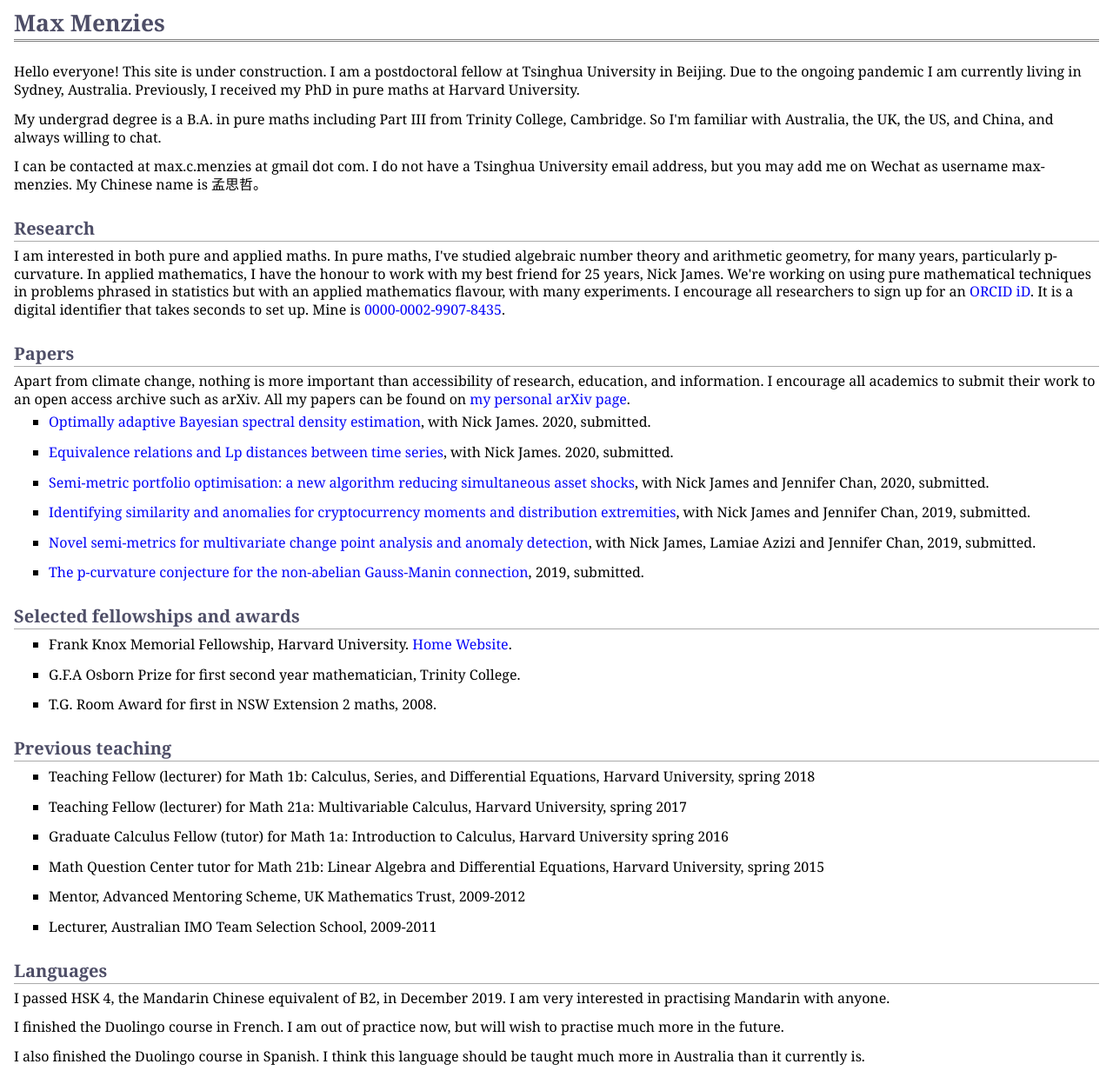
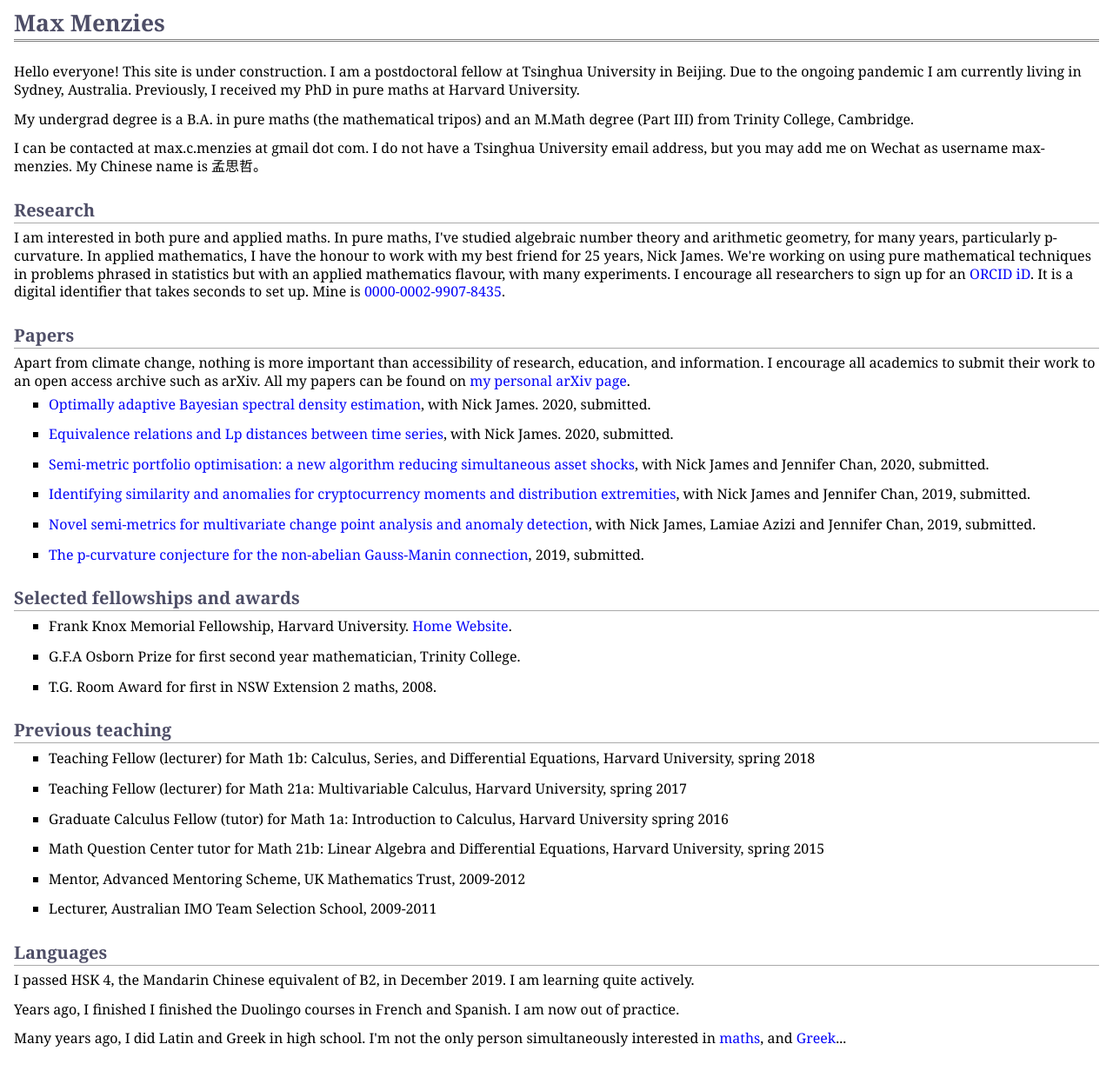
Before and after one commit to MaxMenzies/maxmenzies.com, a Jekyll site: the page index.html, which Jekyll copies as it is, in a window 1280 px wide. Shown: the whole page at 87% size. Built offline with Jekyll 4.4.1, drawn with Linux system fonts in a browser that asks for light colours; after the commit the page ends 1226 px from its top, so only the background shows below that.

Commit message:
Update index.html

```diff
--- a/index.html
+++ b/index.html
@@ -14,7 +14,7 @@
 </div>
 <p>Hello everyone! This site is under construction. I am a postdoctoral fellow at Tsinghua University in Beijing. Due to the ongoing pandemic I am currently living in Sydney, Australia. Previously, I received my PhD in pure maths at Harvard University.
 </p>
-<p>My undergrad degree is a B.A. in pure maths including Part III from Trinity College, Cambridge. So I'm familiar with Australia, the UK, the US, and China, and always willing to chat.</p>
+<p>My undergrad degree is a B.A. in pure maths (the mathematical tripos) and an M.Math degree (Part III) from Trinity College, Cambridge.</p>
 <p>I can be contacted at max.c.menzies at gmail dot com. I do not have a Tsinghua University email address, but you may add me on Wechat as username max-menzies. My Chinese name is 孟思哲。</p>
 <h2>Research</h2>
 <p>I am interested in both pure and applied maths. In pure maths, I've studied algebraic number theory and arithmetic geometry, for many years, particularly p-curvature. In applied mathematics, I have the honour to work with my best friend for 25 years, Nick James. We're working on using pure mathematical techniques in problems phrased in statistics but with an applied mathematics flavour, with many experiments. I encourage all researchers to sign up for an <a href="https://orcid.org">ORCID iD</a>. It is a digital identifier that takes seconds to set up. Mine is <a href="https://orcid.org/0000-0002-9907-8435.">0000-0002-9907-8435</a>.
@@ -85,9 +85,9 @@
 </li>
 </ul>
 <h2>Languages</h2>
-<p>I passed HSK 4, the Mandarin Chinese equivalent of B2, in December 2019. I am very interested in practising Mandarin with anyone.</p>
-<p>I finished the Duolingo course in French. I am out of practice now, but will wish to practise much more in the future.</p>
-<p>I also finished the Duolingo course in Spanish. I think this language should be taught much more in Australia than it currently is.</p>
+<p>I passed HSK 4, the Mandarin Chinese equivalent of B2, in December 2019. I am learning quite actively.</p>
+<p>Years ago, I finished I finished the Duolingo courses in French and Spanish. I am now out of practice.</p>
+<p>Many years ago, I did Latin and Greek in high school. I'm not the only person simultaneously interested in <a href="https://www.science.unsw.edu.au/our-people/peter-brown">maths</a>, and <a href="http://mals.org.au/tutor-profiles/">Greek</a>...
 </div>
 </body>
 </html>
```
